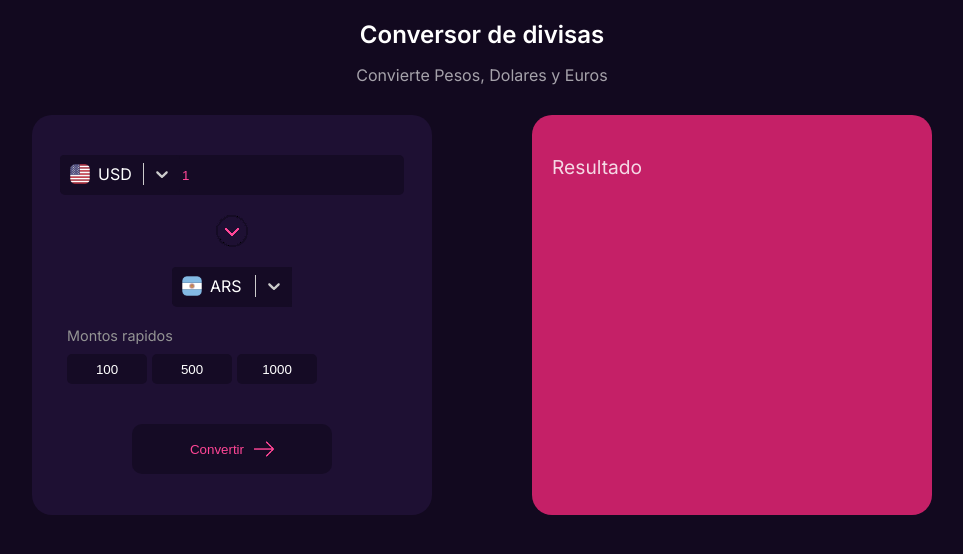
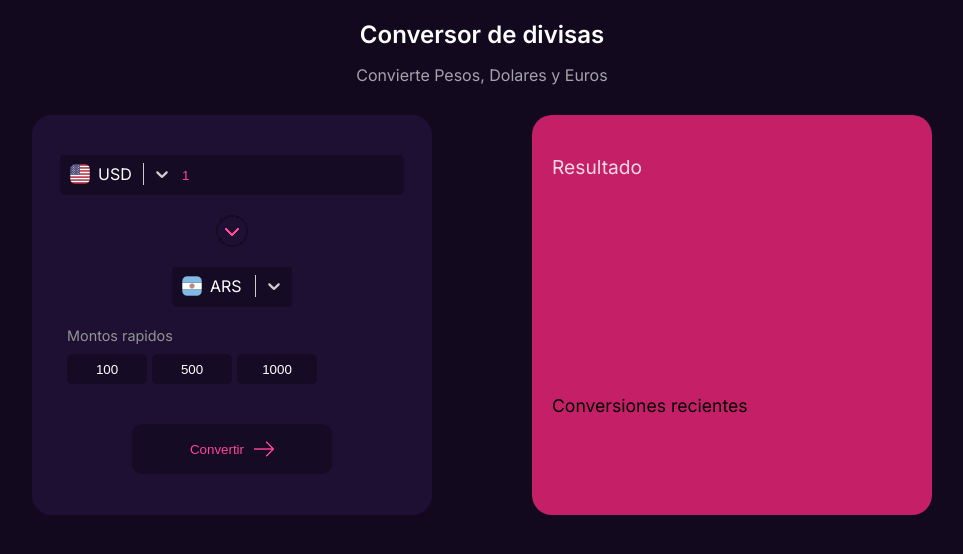
Before and after one commit to JuanManuelFernandez/Conversor-De-Monedas, a React (Vite) app in the folder conversor-divisas/: page / in a window 1280 px wide. Shown: the top 554 px of the page, without its empty margins (158-1121 px from the left). Built offline with nearby package versions, Linux system fonts and the light colour scheme.

Commit message:
mejoras en el diseño y se agrego un historial de conversiones
el historial muestra las ultimas tres conversiones

```diff
--- a/conversor-divisas/src/App.css
+++ b/conversor-divisas/src/App.css
@@ -178,3 +178,24 @@ body {
   color: #ffff;
   margin-left: 20px;
 }
+
+.Historial {
+  display: flex;
+  position: absolute;
+  flex-direction: column;
+  margin-top: 280px;
+  margin-left: 20px;
+  gap: 5px;
+}
+
+.TituloHistorial {
+  font-size: 1.1rem;
+}
+
+.ItemHistorial {
+  display: grid;
+  grid-template-columns: 90px 1fr;
+  color: #ffffffd2;
+  font-size: 0.9rem;
+  gap: 100px;
+}
--- a/conversor-divisas/src/App.jsx
+++ b/conversor-divisas/src/App.jsx
@@ -1,4 +1,4 @@
-import { useState } from 'react'
+import { useState, useEffect } from 'react'
 import Select from 'react-select'
 import './App.css'
 
@@ -13,6 +13,15 @@ function App() {
   const [equivalente, setEquivalente] = useState(opcionesMoneda[2]); //Moneda destino
   const [cantidad, setCantidad] = useState(1); //Guarda el monto que se quiere convertir
   const [resultado, setResultado] = useState(null); //Guarda el resultado final convertido
+
+  const [historial, setHistorial] = useState([]);
+
+  useEffect(() => {
+    const guardado = localStorage.getItem('historialConversion')
+    if(guardado){
+      setHistorial(JSON.parse(guardado));
+    }
+  }, [])
 
   const formatoOpcion = (opcion) => (
     <div style={{ display: 'flex', alignItems: 'center', gap: '8px'}}>
@@ -40,13 +49,28 @@ function App() {
       const data = await res.json();
       console.log(data);
       const rate = data.rates[equivalente.value];
-      setResultado((cantidad * rate).toFixed(2))
+      const nuevoResultado = ((cantidad * rate).toFixed(2))
+      setResultado(nuevoResultado)
       console.log(resultado)
+
+      const nuevaConversion = {
+        id: Date.now(),
+        montoOriginal: cantidad,
+        monedaOrigen: actual.value,
+        montoConvertido: nuevoResultado,
+        monedaDestino: equivalente.value,
+      };
+
+      const historialActualizado = [nuevaConversion, ...historial].slice(0, 3);
+      setHistorial(historialActualizado);
+      localStorage.setItem('historialConversion', JSON.stringify(historialActualizado));
+
     }
     catch(error){
       console.log("Error en la conversión");
     }
   }
+
 
   return (
     <>
@@ -99,6 +123,16 @@ function App() {
               <span className='TituloResultado'>Resultado</span>
               <span className='SpanResultado'>{resultado}</span>
               {resultado && <span className='TipoMoneda'>{equivalente.value}</span>}
+
+              <div className='Historial'>
+                <span className='TituloHistorial'>Conversiones recientes</span>
+                {historial.map((item) => (
+                  <div key={item.id} className='ItemHistorial'>
+                    <span>{item.montoOriginal} {item.monedaOrigen}</span>
+                    <span>{item.montoConvertido} {item.monedaDestino}</span>
+                  </div>
+                ))}
+              </div>
           </div>
         </div>
       </section>
```
